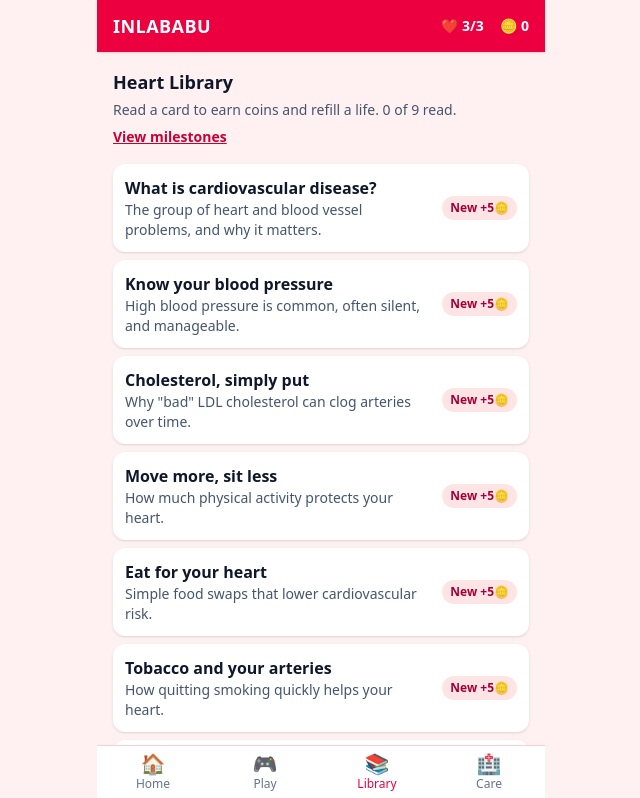
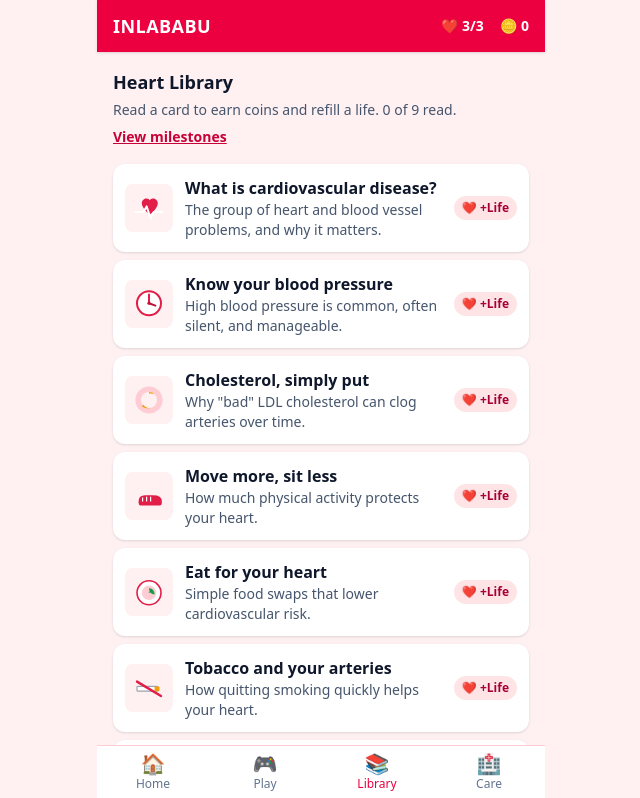
Before and after one commit to Zagreusjc/upstart-kiroquick, a React (Vite) app: page /library in a window 1280 px wide. Shown: the top 798 px of the page, without its empty margins (319-959 px from the left). Built offline with nearby package versions, Linux system fonts and the light colour scheme.

Commit message:
feat(economy-library): add card illustrations, sort life-refill cards first, sync blood bank fill

```diff
--- a/src/features/economy-library/components/BloodBag.tsx
+++ b/src/features/economy-library/components/BloodBag.tsx
@@ -61,14 +61,47 @@ export function BloodBag({
           strokeWidth="3"
         />
 
-        {/* Blood fill, clipped to the bag shape */}
+        {/* Blood fill, clipped to the bag shape. Height tracks lives/max and
+            animates when the count changes. */}
         <g clipPath="url(#bagClip)">
-          <rect x="30" y={fillY} width="100" height={fillHeight + 4} fill="url(#bloodGrad)" />
+          <rect
+            x="30"
+            width="100"
+            y={fillY}
+            height={fillHeight + 4}
+            fill="url(#bloodGrad)"
+            style={{ transition: 'y 400ms ease, height 400ms ease' }}
+          />
           {/* a soft surface line on the blood */}
           {ratio > 0 && ratio < 1 && (
-            <rect x="30" y={fillY} width="100" height="3" fill="#ffffff" opacity="0.35" />
+            <rect
+              x="30"
+              width="100"
+              y={fillY}
+              height="3"
+              fill="#ffffff"
+              opacity="0.35"
+              style={{ transition: 'y 400ms ease' }}
+            />
           )}
         </g>
+
+        {/* Level tick marks so each of the 3 lives reads clearly. */}
+        {Array.from({ length: safeMax - 1 }, (_, i) => {
+          const y = bagBottom - (bagHeight * (i + 1)) / safeMax;
+          return (
+            <line
+              key={i}
+              x1="118"
+              x2="126"
+              y1={y}
+              y2={y}
+              stroke="#9ca3af"
+              strokeWidth="2"
+              strokeLinecap="round"
+            />
+          );
+        })}
 
         {/* Label plate with the B+ pun */}
         <rect x="48" y="58" width="64" height="56" rx="6" fill="#ffffff" stroke="#e5e7eb" strokeWidth="2" />
--- /dev/null
+++ b/src/features/economy-library/components/CardArt.tsx
@@ -0,0 +1,159 @@
+/**
+ * Original, hand-drawn SVG illustrations for each library card. One simple
+ * concept icon per topic, drawn from scratch with basic shapes so it supports
+ * the card content without using any external or copyrighted imagery.
+ *
+ * `size="thumb"` renders a compact square for the list; `size="hero"` renders a
+ * wider banner for the card detail view.
+ */
+
+import type { ReactNode } from 'react';
+
+type ArtProps = { size?: 'thumb' | 'hero' };
+
+function Frame({ size = 'thumb', children }: ArtProps & { children: ReactNode }) {
+  const cls =
+    size === 'hero'
+      ? 'h-32 w-full rounded-xl'
+      : 'h-12 w-12 shrink-0 rounded-lg';
+  return (
+    <svg viewBox="0 0 120 120" className={cls} role="img" aria-hidden="true">
+      <rect x="0" y="0" width="120" height="120" rx="12" fill="#fff1f2" />
+      {children}
+    </svg>
+  );
+}
+
+/** A heart used as a motif across several pieces of art. */
+function Heart(props: { x: number; y: number; s: number; fill: string }) {
+  const { x, y, s, fill } = props;
+  return (
+    <path
+      transform={`translate(${x} ${y}) scale(${s})`}
+      d="M12 21 C12 21 2 14 2 7 C2 3 5 1 8 1 C10 1 11.5 2.2 12 3.3 C12.5 2.2 14 1 16 1 C19 1 22 3 22 7 C22 14 12 21 12 21 Z"
+      fill={fill}
+    />
+  );
+}
+
+function WhatIsCvd({ size }: ArtProps) {
+  return (
+    <Frame size={size}>
+      <Heart x={38} y={34} s={2} fill="#e11d48" />
+      <path d="M26 70 L46 70 L54 56 L64 86 L72 70 L94 70" fill="none" stroke="#fff" strokeWidth="5" strokeLinecap="round" strokeLinejoin="round" />
+    </Frame>
+  );
+}
+
+function BloodPressure({ size }: ArtProps) {
+  return (
+    <Frame size={size}>
+      <circle cx="60" cy="58" r="30" fill="#fff" stroke="#e11d48" strokeWidth="5" />
+      <line x1="60" y1="58" x2="60" y2="36" stroke="#e11d48" strokeWidth="5" strokeLinecap="round" />
+      <line x1="60" y1="58" x2="76" y2="64" stroke="#be123c" strokeWidth="5" strokeLinecap="round" />
+      <circle cx="60" cy="58" r="4" fill="#be123c" />
+    </Frame>
+  );
+}
+
+function Cholesterol({ size }: ArtProps) {
+  return (
+    <Frame size={size}>
+      {/* artery cross-section with plaque narrowing */}
+      <circle cx="60" cy="60" r="34" fill="#fecdd3" />
+      <circle cx="60" cy="60" r="20" fill="#fff1f2" />
+      <path d="M60 40 a20 20 0 0 1 14 6 a30 30 0 0 0 -14 -2 Z" fill="#f59e0b" />
+      <path d="M46 72 a20 20 0 0 0 20 8 a30 30 0 0 1 -24 -4 Z" fill="#f59e0b" />
+    </Frame>
+  );
+}
+
+function Activity({ size }: ArtProps) {
+  return (
+    <Frame size={size}>
+      {/* a shoe / stride mark */}
+      <path d="M34 74 q0 -16 16 -16 l20 0 q22 0 22 14 l0 6 q0 6 -8 6 l-42 0 q-8 0 -8 -8 Z" fill="#e11d48" />
+      <line x1="44" y1="64" x2="44" y2="74" stroke="#fff" strokeWidth="3" />
+      <line x1="54" y1="62" x2="54" y2="74" stroke="#fff" strokeWidth="3" />
+      <line x1="64" y1="62" x2="64" y2="74" stroke="#fff" strokeWidth="3" />
+    </Frame>
+  );
+}
+
+function Diet({ size }: ArtProps) {
+  return (
+    <Frame size={size}>
+      {/* plate with a leaf */}
+      <circle cx="60" cy="62" r="30" fill="#fff" stroke="#e11d48" strokeWidth="4" />
+      <circle cx="60" cy="62" r="18" fill="#fecdd3" />
+      <path d="M60 50 q14 2 14 16 q-14 0 -14 -16 Z" fill="#16a34a" />
+      <line x1="60" y1="62" x2="66" y2="56" stroke="#166534" strokeWidth="2" />
+    </Frame>
+  );
+}
+
+function Tobacco({ size }: ArtProps) {
+  return (
+    <Frame size={size}>
+      {/* a cigarette crossed out */}
+      <rect x="30" y="56" width="52" height="12" rx="2" fill="#fff" stroke="#9ca3af" strokeWidth="3" />
+      <rect x="74" y="56" width="12" height="12" rx="2" fill="#f59e0b" />
+      <line x1="30" y1="44" x2="90" y2="80" stroke="#e11d48" strokeWidth="6" strokeLinecap="round" />
+    </Frame>
+  );
+}
+
+function Sleep({ size }: ArtProps) {
+  return (
+    <Frame size={size}>
+      {/* crescent moon with Z's */}
+      <path d="M70 34 a28 28 0 1 0 16 50 a22 22 0 0 1 -16 -50 Z" fill="#e11d48" />
+      <text x="78" y="52" fontSize="18" fontWeight="700" fill="#be123c" fontFamily="ui-sans-serif, system-ui, sans-serif">z</text>
+      <text x="88" y="42" fontSize="12" fontWeight="700" fill="#be123c" fontFamily="ui-sans-serif, system-ui, sans-serif">z</text>
+    </Frame>
+  );
+}
+
+function WarningSigns({ size }: ArtProps) {
+  return (
+    <Frame size={size}>
+      <path d="M60 32 L92 86 L28 86 Z" fill="#e11d48" />
+      <rect x="56" y="52" width="8" height="20" rx="4" fill="#fff" />
+      <circle cx="60" cy="78" r="4" fill="#fff" />
+    </Frame>
+  );
+}
+
+function Screening({ size }: ArtProps) {
+  return (
+    <Frame size={size}>
+      {/* magnifier over a heart */}
+      <Heart x={34} y={32} s={1.6} fill="#fecdd3" />
+      <circle cx="66" cy="60" r="20" fill="none" stroke="#e11d48" strokeWidth="5" />
+      <line x1="80" y1="74" x2="94" y2="88" stroke="#e11d48" strokeWidth="6" strokeLinecap="round" />
+    </Frame>
+  );
+}
+
+const ART: Record<string, (p: ArtProps) => ReactNode> = {
+  'what-is-cvd': WhatIsCvd,
+  'blood-pressure': BloodPressure,
+  cholesterol: Cholesterol,
+  'move-more': Activity,
+  'eat-for-heart': Diet,
+  tobacco: Tobacco,
+  sleep: Sleep,
+  'warning-signs': WarningSigns,
+  screening: Screening,
+};
+
+/** Render the illustration for a card id. Falls back to a heart motif. */
+export function CardArt({ cardId, size = 'thumb' }: { cardId: string; size?: 'thumb' | 'hero' }) {
+  const Art = ART[cardId];
+  if (Art) return <>{Art({ size })}</>;
+  return (
+    <Frame size={size}>
+      <Heart x={38} y={34} s={2} fill="#e11d48" />
+    </Frame>
+  );
+}
--- a/src/features/economy-library/components/CardDetail.tsx
+++ b/src/features/economy-library/components/CardDetail.tsx
@@ -2,6 +2,7 @@ import { useEffect, useRef } from 'react';
 import { Link, useNavigate, useParams } from 'react-router-dom';
 import { getCard } from '../cards';
 import { useLibrary } from '../useEconomy';
+import { CardArt } from './CardArt';
 
 /**
  * Card detail. Opening a card marks it read on mount, which (on the first read)
@@ -54,6 +55,8 @@ export function CardDetail() {
         </p>
       </header>
 
+      <CardArt cardId={card.id} size="hero" />
+
       <div className="space-y-3 rounded-xl bg-white p-4 shadow">
         {card.body.map((paragraph, i) => (
           <p key={i} className="text-sm leading-relaxed text-slate-800">
--- a/src/features/economy-library/components/LibraryList.tsx
+++ b/src/features/economy-library/components/LibraryList.tsx
@@ -1,10 +1,15 @@
 import { Link } from 'react-router-dom';
 import { CARDS } from '../cards';
 import { useLibrary } from '../useEconomy';
+import { CardArt } from './CardArt';
 
 /** The Library tab landing: a scannable list of cards with read status. */
 export function LibraryList() {
   const { isRead, readCount } = useLibrary();
+
+  // Show the cards that still refill a life first (unread), keeping their
+  // original order within each group (stable sort).
+  const sorted = [...CARDS].sort((a, b) => Number(isRead(a.id)) - Number(isRead(b.id)));
 
   return (
     <section aria-labelledby="library-title" className="space-y-4">
@@ -24,14 +29,15 @@ export function LibraryList() {
       </header>
 
       <ul className="space-y-2">
-        {CARDS.map((card) => {
+        {sorted.map((card) => {
           const read = isRead(card.id);
           return (
             <li key={card.id}>
               <Link
                 to={`card/${card.id}`}
-                className="flex min-h-[44px] items-center justify-between gap-3 rounded-xl bg-white p-3 shadow focus:outline-none focus-visible:ring-2 focus-visible:ring-rose-500"
+                className="flex min-h-[44px] items-center gap-3 rounded-xl bg-white p-3 shadow focus:outline-none focus-visible:ring-2 focus-visible:ring-rose-500"
               >
+                <CardArt cardId={card.id} size="thumb" />
                 <span className="flex-1">
                   <span className="block font-semibold">{card.title}</span>
                   <span className="block text-sm text-slate-600">{card.summary}</span>
@@ -41,7 +47,7 @@ export function LibraryList() {
                     read ? 'bg-emerald-100 text-emerald-800' : 'bg-rose-100 text-rose-800'
                   }`}
                 >
-                  {read ? '✓ Read' : 'New +5🪙'}
+                  {read ? '✓ Read' : '❤️ +Life'}
                 </span>
               </Link>
             </li>
```
